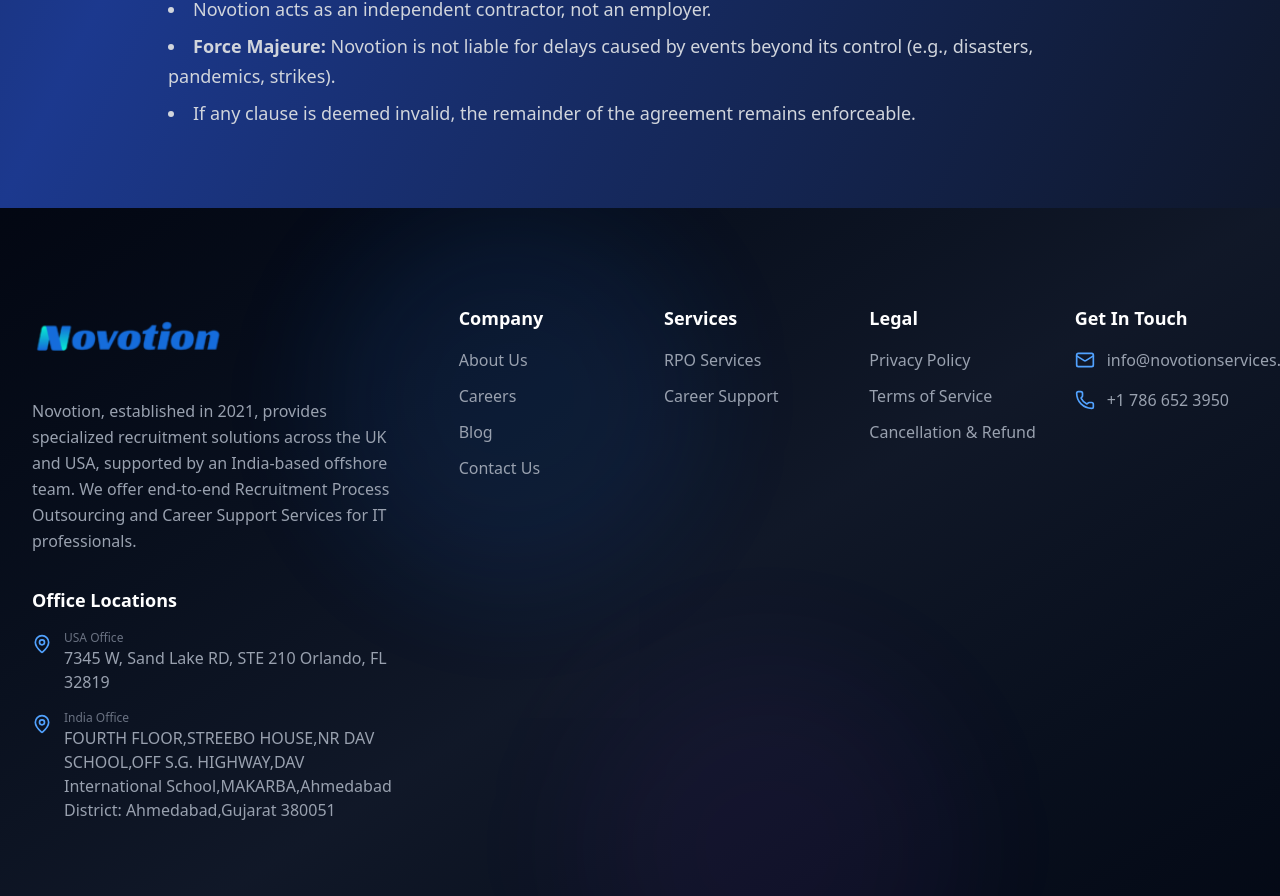
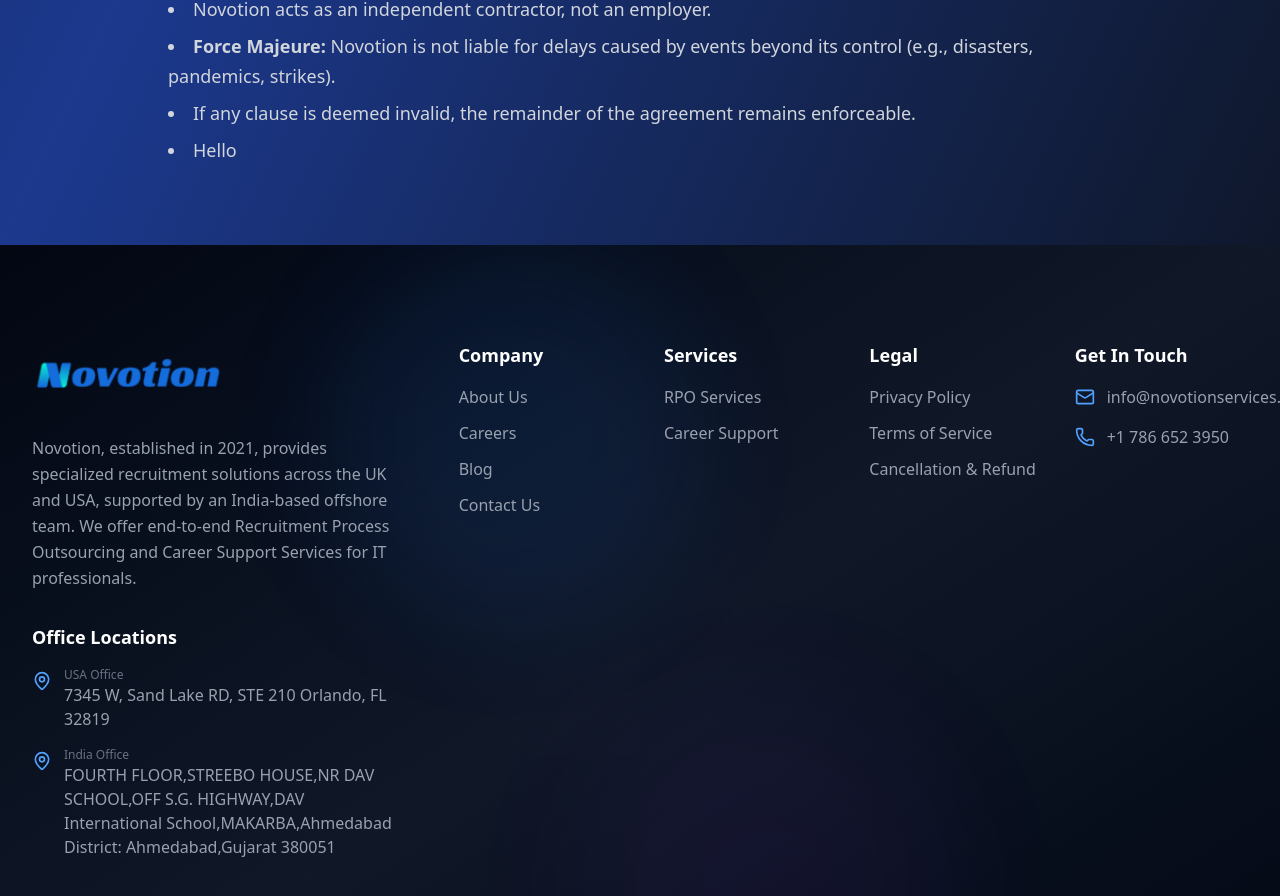
Before and after one commit to sheshansinh/finalnovotion, a Next.js app: page /terms in a window 1280 px wide. Shown: the part 2433-3329 px from the top of the page. Built offline with nearby package versions, Linux system fonts and the light colour scheme.

Commit message:
hello added

```diff
--- a/src/app/terms/page.js
+++ b/src/app/terms/page.js
@@ -224,6 +224,7 @@
                 beyond its control (e.g., disasters, pandemics, strikes).</li>
               <li>If any clause is deemed invalid, the remainder of the agreement
                 remains enforceable.</li>
+              <li>Hello</li>
             </ul>
           </section>
         </motion.div>
```
